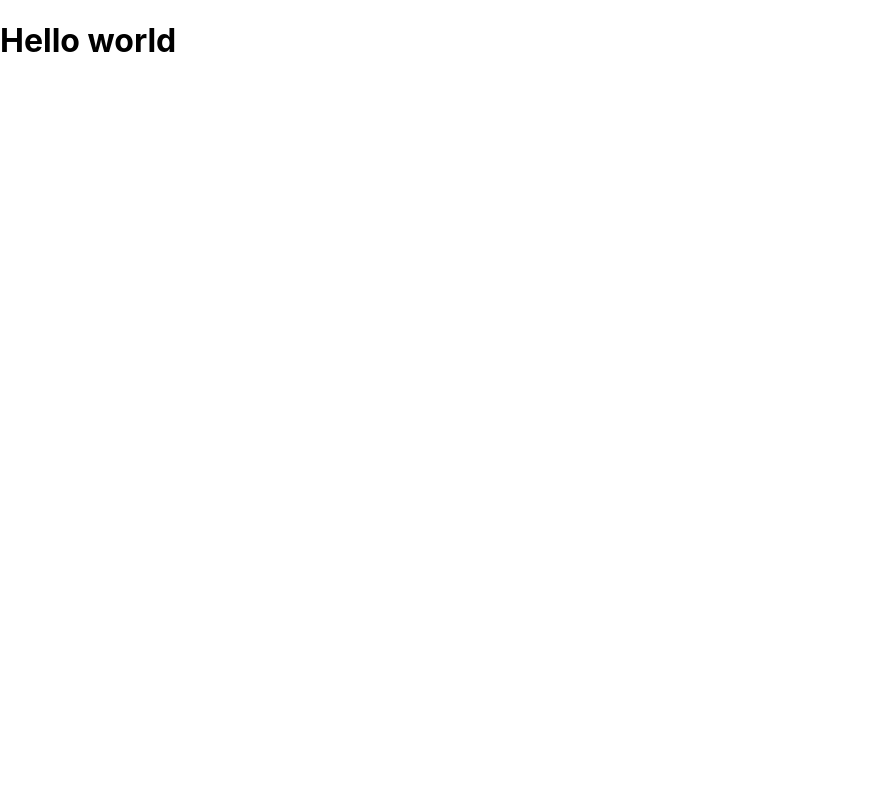
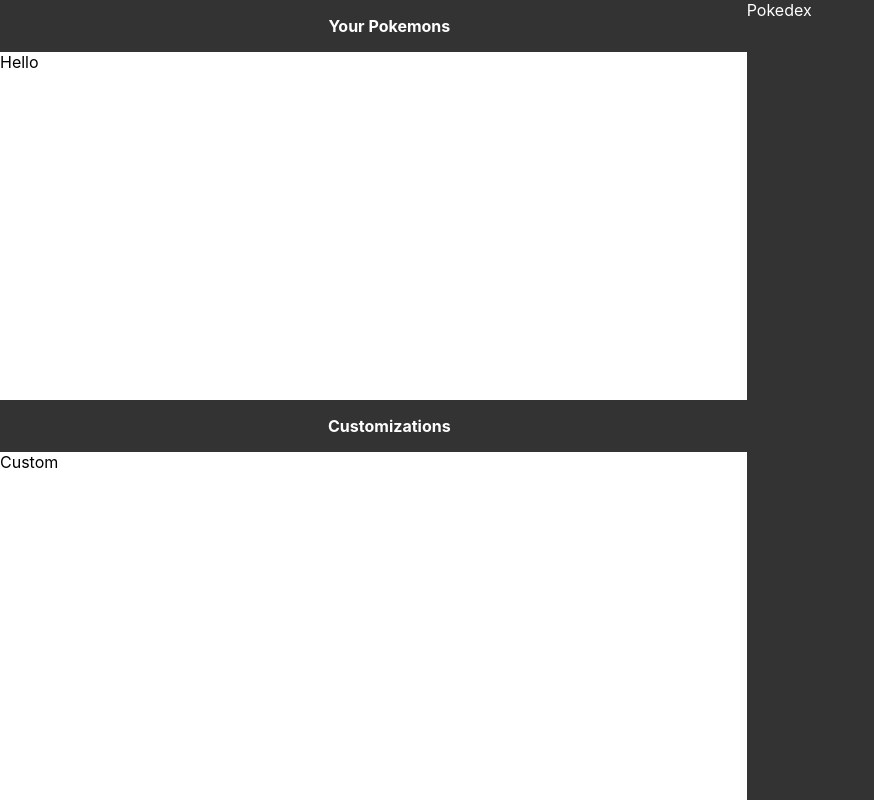
Before and after one commit to marcdagatan/pokedex, a React (Create React App) app: page / in a window 1280 px wide. Shown: the whole page, without its empty margins (0-874 px from the left). Built offline with nearby package versions, Linux system fonts and the light colour scheme.

Commit message:
Add basic layout for homepage

```diff
--- a/package.json
+++ b/package.json
@@ -16,6 +16,7 @@
     "react-scripts": "4.0.0",
     "redux": "^4.0.5",
     "redux-thunk": "^2.3.0",
+    "styled-components": "^5.2.1",
     "web-vitals": "^0.2.4"
   },
   "scripts": {
--- /dev/null
+++ b/src/pages/Homepage/Panel/index.jsx
@@ -0,0 +1,30 @@
+import React from 'react';
+import PropTypes from 'prop-types';
+import styled from 'styled-components';
+
+const Container = styled.div`
+  height: 50%;
+`;
+
+const TitleContainer = styled.div`
+  padding: 1rem;
+  background: #333;
+  color: #fff;
+  width: 100%;
+  font-weight: 700;
+  text-align: center;
+`;
+
+const Panel = ({ children, title }) => (
+  <Container>
+    <TitleContainer>{title}</TitleContainer>
+    {children}
+  </Container>
+);
+
+Panel.propTypes = {
+  title: PropTypes.string.isRequired,
+  children: PropTypes.node.isRequired,
+};
+
+export default Panel;
--- a/src/pages/Homepage/index.jsx
+++ b/src/pages/Homepage/index.jsx
@@ -1,7 +1,31 @@
 import React from 'react';
+import { Grid } from '@material-ui/core';
+import styled from 'styled-components';
 
-const Homepage = () => (
-  <h1>Hello world</h1>
-)
+import styles from './styles';
+import Panel from './Panel';
+
+const Container = styled.div`
+  height: 100vh;
+  width: 100vw;
+`;
+
+const Homepage = () => {
+  const classes = styles();
+
+  return (
+    <Container>
+      <Grid container className={classes.root}>
+        <Grid item xs={12} md={6} lg={7}>
+          <Panel title="Your Pokemons">Hello</Panel>
+          <Panel title="Customizations">Custom</Panel>
+        </Grid>
+        <Grid item xs={12} md={6} lg={5} className={classes.pokedex}>
+          Pokedex
+        </Grid>
+      </Grid>
+    </Container>
+  )
+};
 
 export default Homepage;
--- /dev/null
+++ b/src/pages/Homepage/styles.js
@@ -0,0 +1,11 @@
+import { makeStyles } from '@material-ui/core/styles';
+
+export default makeStyles(() => ({
+  root: {
+    height: '100vh'
+  },
+  pokedex: {
+    background: '#333',
+    color: '#fff'
+  }
+}));
```
Also changed, not shown: 1 other file (tests, documents, lock files or other folders).
